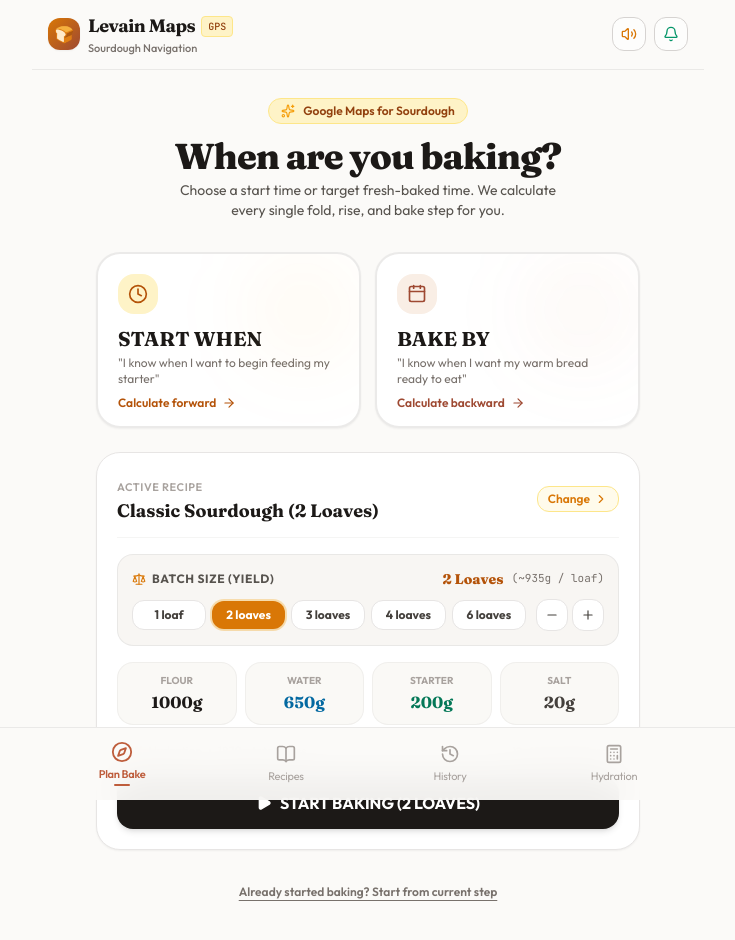
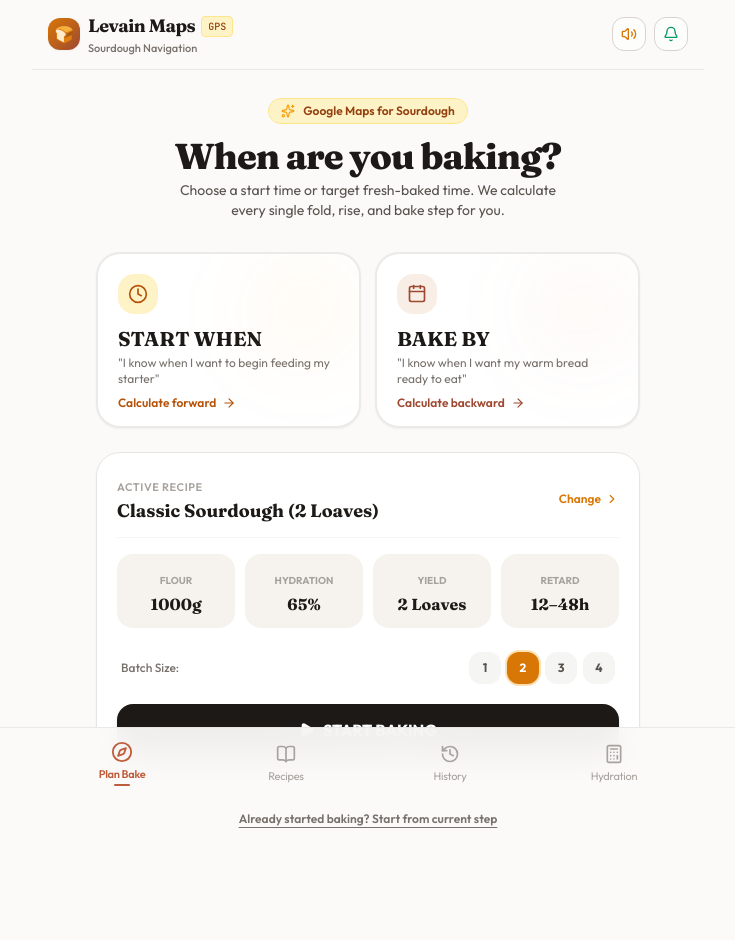
Before and after one commit to Daniel235Lobato/sourdough-timeline, a React (Vite) app: page / in a window 1280 px wide. Shown: the top 940 px of the page, without its empty margins (272-1007 px from the left). Built offline with nearby package versions, Linux system fonts and the light colour scheme; the HTML template or start-up script is replaced by a standard one.

Commit message:
style: restore simple 4-box (1-4) batch size selector on home screen

```diff
--- a/src/components/home/HomeView.tsx
+++ b/src/components/home/HomeView.tsx
@@ -5,14 +5,7 @@ import {
   ArrowRight,
   Play,
   Sparkles,
-  ChevronRight,
-  Layers,
-  Droplets,
-  CheckCircle2,
-  Sliders,
-  Minus,
-  Plus,
-  Scale
+  ChevronRight
 } from 'lucide-react';
 import { useSourdough } from '../../context/SourdoughContext';
 import { StartWhenModal } from './StartWhenModal';
@@ -39,9 +32,6 @@ export const HomeView: React.FC<HomeViewProps> = ({
     startNewBake('start-when', new Date(), selectedRecipe.defaultRetardHours || 14);
     onNavigateToTimeline();
   };
-
-  const totalDoughGrams = selectedRecipe.flourGrams + selectedRecipe.waterGrams + selectedRecipe.starterGrams + selectedRecipe.saltGrams;
-  const perLoafGrams = Math.round(totalDoughGrams / (selectedRecipe.loavesCount || 1));
 
   return (
     <div className="pb-24 pt-2 px-4 max-w-xl mx-auto space-y-6 animate-fade-in">
@@ -112,9 +102,8 @@ export const HomeView: React.FC<HomeViewProps> = ({
         </button>
       </div>
 
-      {/* Selected Recipe Card with Built-in Batch Size Scaler */}
-      <div className="bg-white dark:bg-stone-900 rounded-3xl p-5 border border-stone-200 dark:border-stone-800 shadow-sm space-y-4">
-        {/* Header with Change Recipe button */}
+      {/* Selected Recipe Card */}
+      <div className="bg-white dark:bg-stone-900 rounded-3xl p-5 border border-stone-200 dark:border-stone-800 shadow-sm">
         <div className="flex items-center justify-between pb-3 border-b border-stone-100 dark:border-stone-800">
           <div>
             <span className="text-[11px] font-semibold uppercase tracking-wider text-stone-400">
@@ -126,124 +115,72 @@ export const HomeView: React.FC<HomeViewProps> = ({
           </div>
           <button
             onClick={onNavigateToRecipes}
-            className="text-xs font-semibold text-amber-600 dark:text-amber-400 hover:text-amber-700 flex items-center space-x-1 px-2.5 py-1 rounded-xl bg-amber-50 dark:bg-amber-950/50 border border-amber-200 dark:border-amber-800 transition-colors"
+            className="text-xs font-semibold text-amber-600 dark:text-amber-400 hover:text-amber-700 flex items-center space-x-1"
           >
             <span>Change</span>
             <ChevronRight className="w-3.5 h-3.5" />
           </button>
         </div>
 
-        {/* Direct Batch Size Scaler Controls */}
-        <div className="bg-flour-100/70 dark:bg-stone-800/80 rounded-2xl p-3.5 border border-stone-200/80 dark:border-stone-700/80">
-          <div className="flex items-center justify-between mb-2.5">
-            <span className="text-xs font-bold uppercase tracking-wider text-stone-600 dark:text-stone-300 flex items-center space-x-1.5">
-              <Scale className="w-3.5 h-3.5 text-amber-600" />
-              <span>Batch Size (Yield)</span>
-            </span>
-            <div className="flex items-center space-x-2">
-              <span className="font-serif text-sm font-extrabold text-amber-700 dark:text-amber-300">
-                {selectedRecipe.loavesCount} {selectedRecipe.loavesCount === 1 ? 'Loaf' : 'Loaves'}
-              </span>
-              <span className="text-[11px] font-mono text-stone-500 dark:text-stone-400">
-                (~{perLoafGrams}g / loaf)
-              </span>
-            </div>
-          </div>
-
-          <div className="flex items-center justify-between gap-1.5">
-            {/* Quick Loaves Buttons */}
-            <div className="flex items-center space-x-1.5 flex-1">
-              {[1, 2, 3, 4, 6].map(count => (
-                <button
-                  key={count}
-                  type="button"
-                  onClick={() => scaleRecipeLoaves(selectedRecipe.id, count)}
-                  className={`flex-1 py-1.5 px-2 rounded-xl text-xs font-bold transition-all ${
-                    selectedRecipe.loavesCount === count
-                      ? 'bg-amber-600 text-white shadow-sm ring-2 ring-amber-500/30'
-                      : 'bg-white dark:bg-stone-900 border border-stone-200 dark:border-stone-700 text-stone-700 dark:text-stone-300 hover:bg-stone-50 dark:hover:bg-stone-800'
-                  }`}
-                >
-                  {count} {count === 1 ? 'loaf' : 'loaves'}
-                </button>
-              ))}
-            </div>
-
-            {/* Decrement / Increment Steppers */}
-            <div className="flex items-center space-x-1 ml-1">
-              <button
-                type="button"
-                onClick={() => scaleRecipeLoaves(selectedRecipe.id, Math.max(1, selectedRecipe.loavesCount - 1))}
-                disabled={selectedRecipe.loavesCount <= 1}
-                className="w-8 h-8 rounded-xl bg-white dark:bg-stone-900 border border-stone-200 dark:border-stone-700 flex items-center justify-center text-stone-700 dark:text-stone-300 disabled:opacity-40 hover:bg-stone-50 dark:hover:bg-stone-800 transition-colors"
-                title="Decrease batch"
-              >
-                <Minus className="w-3.5 h-3.5" />
-              </button>
-              <button
-                type="button"
-                onClick={() => scaleRecipeLoaves(selectedRecipe.id, Math.min(8, selectedRecipe.loavesCount + 1))}
-                disabled={selectedRecipe.loavesCount >= 8}
-                className="w-8 h-8 rounded-xl bg-white dark:bg-stone-900 border border-stone-200 dark:border-stone-700 flex items-center justify-center text-stone-700 dark:text-stone-300 disabled:opacity-40 hover:bg-stone-50 dark:hover:bg-stone-800 transition-colors"
-                title="Increase batch"
-              >
-                <Plus className="w-3.5 h-3.5" />
-              </button>
-            </div>
-          </div>
-        </div>
-
-        {/* Live Scaled Ingredients Grid */}
-        <div className="grid grid-cols-2 sm:grid-cols-4 gap-2">
-          <div className="bg-flour-100/50 dark:bg-stone-800/50 rounded-2xl p-2.5 text-center border border-stone-200/50 dark:border-stone-700/50">
-            <span className="text-[10px] uppercase font-bold text-stone-400 block">Flour</span>
+        {/* Recipe Metric Grid */}
+        <div className="grid grid-cols-2 sm:grid-cols-4 gap-2.5 my-4">
+          <div className="bg-flour-100 dark:bg-stone-800/60 rounded-2xl p-3 text-center">
+            <span className="text-[10px] uppercase font-bold text-stone-400">Flour</span>
             <p className="font-serif text-base font-bold text-stone-900 dark:text-stone-100 mt-0.5">
               {selectedRecipe.flourGrams}g
             </p>
           </div>
 
-          <div className="bg-flour-100/50 dark:bg-stone-800/50 rounded-2xl p-2.5 text-center border border-stone-200/50 dark:border-stone-700/50">
-            <span className="text-[10px] uppercase font-bold text-stone-400 block">Water</span>
-            <p className="font-serif text-base font-bold text-sky-700 dark:text-sky-300 mt-0.5">
-              {selectedRecipe.waterGrams}g
+          <div className="bg-flour-100 dark:bg-stone-800/60 rounded-2xl p-3 text-center">
+            <span className="text-[10px] uppercase font-bold text-stone-400">Hydration</span>
+            <p className="font-serif text-base font-bold text-stone-900 dark:text-stone-100 mt-0.5">
+              {selectedRecipe.hydration}%
             </p>
           </div>
 
-          <div className="bg-flour-100/50 dark:bg-stone-800/50 rounded-2xl p-2.5 text-center border border-stone-200/50 dark:border-stone-700/50">
-            <span className="text-[10px] uppercase font-bold text-stone-400 block">Starter</span>
-            <p className="font-serif text-base font-bold text-emerald-700 dark:text-emerald-300 mt-0.5">
-              {selectedRecipe.starterGrams}g
+          <div className="bg-flour-100 dark:bg-stone-800/60 rounded-2xl p-3 text-center">
+            <span className="text-[10px] uppercase font-bold text-stone-400">Yield</span>
+            <p className="font-serif text-base font-bold text-stone-900 dark:text-stone-100 mt-0.5">
+              {selectedRecipe.loavesCount} {selectedRecipe.loavesCount === 1 ? 'Loaf' : 'Loaves'}
             </p>
           </div>
 
-          <div className="bg-flour-100/50 dark:bg-stone-800/50 rounded-2xl p-2.5 text-center border border-stone-200/50 dark:border-stone-700/50">
-            <span className="text-[10px] uppercase font-bold text-stone-400 block">Salt</span>
-            <p className="font-serif text-base font-bold text-stone-700 dark:text-stone-300 mt-0.5">
-              {selectedRecipe.saltGrams}g
+          <div className="bg-flour-100 dark:bg-stone-800/60 rounded-2xl p-3 text-center">
+            <span className="text-[10px] uppercase font-bold text-stone-400">Retard</span>
+            <p className="font-serif text-base font-bold text-stone-900 dark:text-stone-100 mt-0.5">
+              12–48h
             </p>
           </div>
         </div>
 
-        {/* Total Dough Info & Cold Retard */}
-        <div className="flex items-center justify-between text-xs px-1 text-stone-500 dark:text-stone-400">
+        {/* Simple 4 Boxes (1 - 4) at Bottom */}
+        <div className="flex items-center justify-between py-2 px-1 text-xs">
+          <span className="text-stone-500 dark:text-stone-400 font-medium">Batch Size:</span>
           <div className="flex items-center space-x-1.5">
-            <span className="font-semibold text-amber-700 dark:text-amber-400">{selectedRecipe.hydration}%</span>
-            <span>Hydration</span>
-            <span>•</span>
-            <span>{totalDoughGrams}g total mass</span>
+            {[1, 2, 3, 4].map(count => (
+              <button
+                key={count}
+                type="button"
+                onClick={() => scaleRecipeLoaves(selectedRecipe.id, count)}
+                className={`w-8 h-8 rounded-xl text-xs font-bold transition-all ${
+                  selectedRecipe.loavesCount === count
+                    ? 'bg-amber-600 text-white shadow-sm ring-2 ring-amber-500/30'
+                    : 'bg-stone-100 dark:bg-stone-800 text-stone-600 dark:text-stone-300 hover:bg-stone-200 dark:hover:bg-stone-700'
+                }`}
+              >
+                {count}
+              </button>
+            ))}
           </div>
-          <span className="text-[11px] bg-stone-100 dark:bg-stone-800 px-2 py-0.5 rounded-lg">
-            12–48h Cold Retard
-          </span>
         </div>
 
         {/* Direct Start Baking Button */}
         <button
           onClick={handleQuickStartNow}
-          className="w-full mt-2 py-3.5 px-4 bg-stone-900 dark:bg-amber-600 hover:bg-black dark:hover:bg-amber-700 text-white rounded-2xl font-bold flex items-center justify-center space-x-2 shadow-md hover:shadow-lg transition-all transform active:scale-[0.98]"
+          className="w-full mt-3 py-3.5 px-4 bg-stone-900 dark:bg-amber-600 hover:bg-black dark:hover:bg-amber-700 text-white rounded-2xl font-bold flex items-center justify-center space-x-2 shadow-md hover:shadow-lg transition-all transform active:scale-[0.98]"
         >
           <Play className="w-4 h-4 fill-white" />
-          <span>START BAKING ({selectedRecipe.loavesCount} {selectedRecipe.loavesCount === 1 ? 'LOAF' : 'LOAVES'})</span>
+          <span>START BAKING</span>
         </button>
       </div>
 
```
